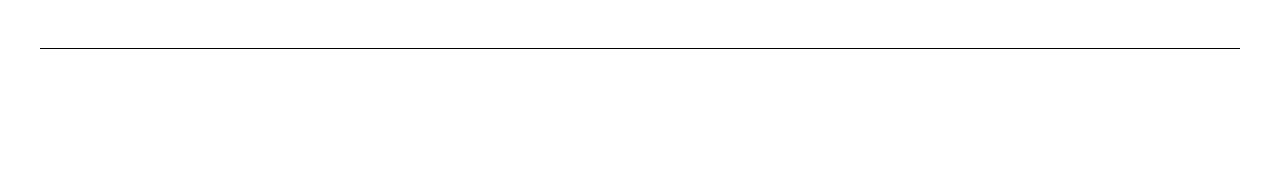
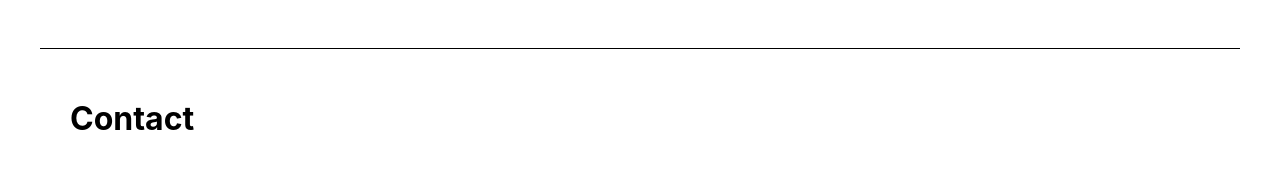
Before and after one commit to benzelcurry/portfolio, a React (Create React App) app: page / in a window 1280 px wide. Shown: the part 2079-2248 px from the top of the page. Before the commit the page ends 2128 px from the top, so only its background shows below. Built offline with nearby package versions, Linux system fonts and the light colour scheme.

Commit message:
Create skeleton for contact section

```diff
--- a/src/components/App.js
+++ b/src/components/App.js
@@ -4,6 +4,7 @@ import Nav from './Nav';
 import Title from './Title';
 import About from './About';
 import Projects from './Projects';
+import Contact from './Contact';
 import '../stylesheets/App.css';
 
 const App = () => {
@@ -14,9 +15,10 @@ const App = () => {
         <Title />
         <About />
         <Projects />
+        <Contact />
       </div>
     </div>
   );
-}
+};
 
 export default App;
--- /dev/null
+++ b/src/components/Contact.js
@@ -0,0 +1,13 @@
+import React from 'react';
+
+import '../stylesheets/Contact.css';
+
+const Contact = () => {
+  return (
+    <div className="contact-container">
+      <div className="contact-title">Contact</div>
+    </div>
+  );
+};
+
+export default Contact;
--- a/src/components/Projects.js
+++ b/src/components/Projects.js
@@ -16,7 +16,7 @@ const Projects = () => {
             <div className="project-name">Letterboxd Clone</div>
             <div className="project-description">
               Clone of letterboxd.com, built from the ground up using React, The Movie
-              Database API, and Firebase Hosting.
+              Database API, Google Authentication, and Firebase Hosting.
             </div>
             <div className="buttons">
               <a href="https://letterboxd-clone-odin.web.app/" target='_blank' rel='noreferrer'>
--- /dev/null
+++ b/src/stylesheets/Contact.css
@@ -0,0 +1,15 @@
+.contact-container {
+  display: flex;
+  flex-direction: column;
+  align-items: center;
+  padding: 50px;
+  border-bottom: solid 1px black;
+}
+
+.contact-title {
+  align-self: start;
+  font-size: 2rem;
+  font-weight: bold;
+  margin: 0px;
+  margin-left: -20px;
+}
```
